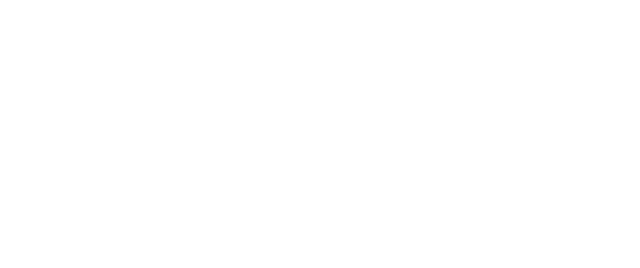
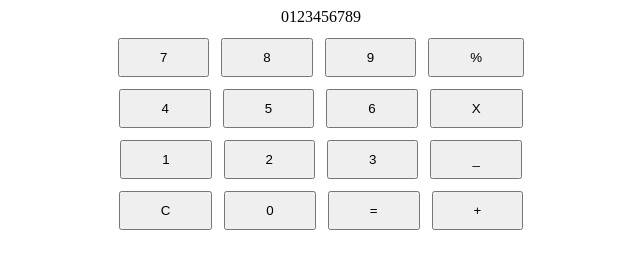
Before and after one commit to nico-ind/Calculator, a plain HTML site: page index.html in a window 1280 px wide. Shown: the whole page, without its empty margins (319-959 px from the left). Drawn offline with Linux system fonts and the light colour scheme.

Commit message:
Create basic layout with buttons

```diff
--- a/index.html
+++ b/index.html
@@ -8,6 +8,39 @@
     <script src="script.js" defer></script>
 </head>
 <body>
+    <div class = 'container'>
+        <div class = 'row'>
+            0123456789
+        </div>
 
+        <div class = 'row'>
+            <button id="7">7</button>
+            <button id="8">8</button>
+            <button id="9">9</button>
+            <button id="div">%</button>
+        </div>
+
+        <div class = 'row'>
+            <button id="4">4</button>
+            <button id="5">5</button>
+            <button id="6">6</button>
+            <button id="mult">X</button>
+        </div>
+
+        <div class = 'row'>
+            <button id="1">1</button>
+            <button id="2">2</button>
+            <button id="3">3</button>
+            <button id="sub">_</button>
+        </div>
+
+        <div class = 'row'>
+            <button id="clear">C</button>
+            <button id="0">0</button>
+            <button id="equal">=</button>
+            <button id="plus">+</button>
+        </div>
+    </div>
 </body>
+
 </html>
--- a/style.css
+++ b/style.css
@@ -0,0 +1,22 @@
+body {
+    display: flex;
+}
+
+.container {
+    display: flex;
+    flex-direction: column;
+    align-items: center;
+    gap: 12px;
+    flex: 1;
+}
+
+.row {
+    display: flex;
+    gap: 12px;
+    flex: 1;
+}
+
+button {
+    padding: 10px 40px;
+    flex: 1;
+}
```
